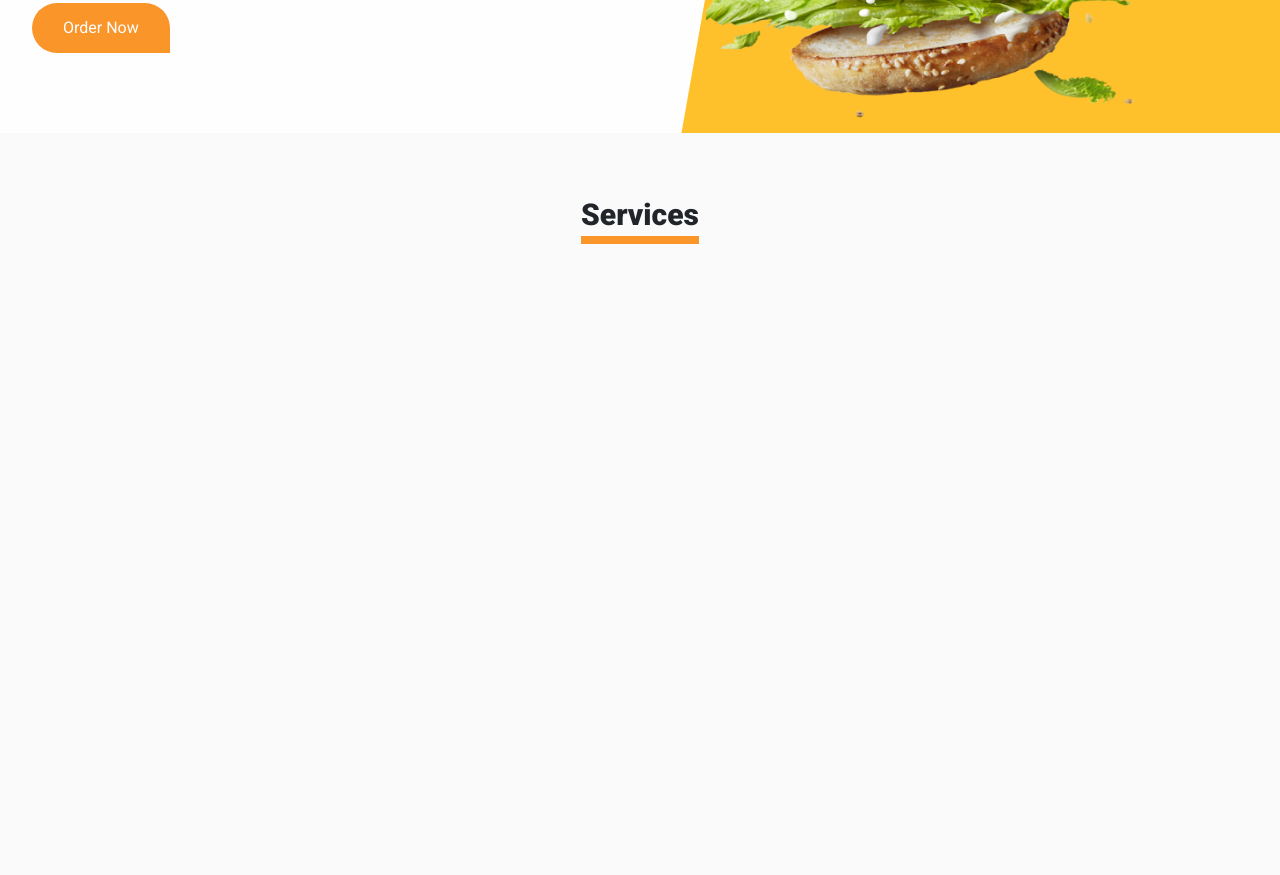
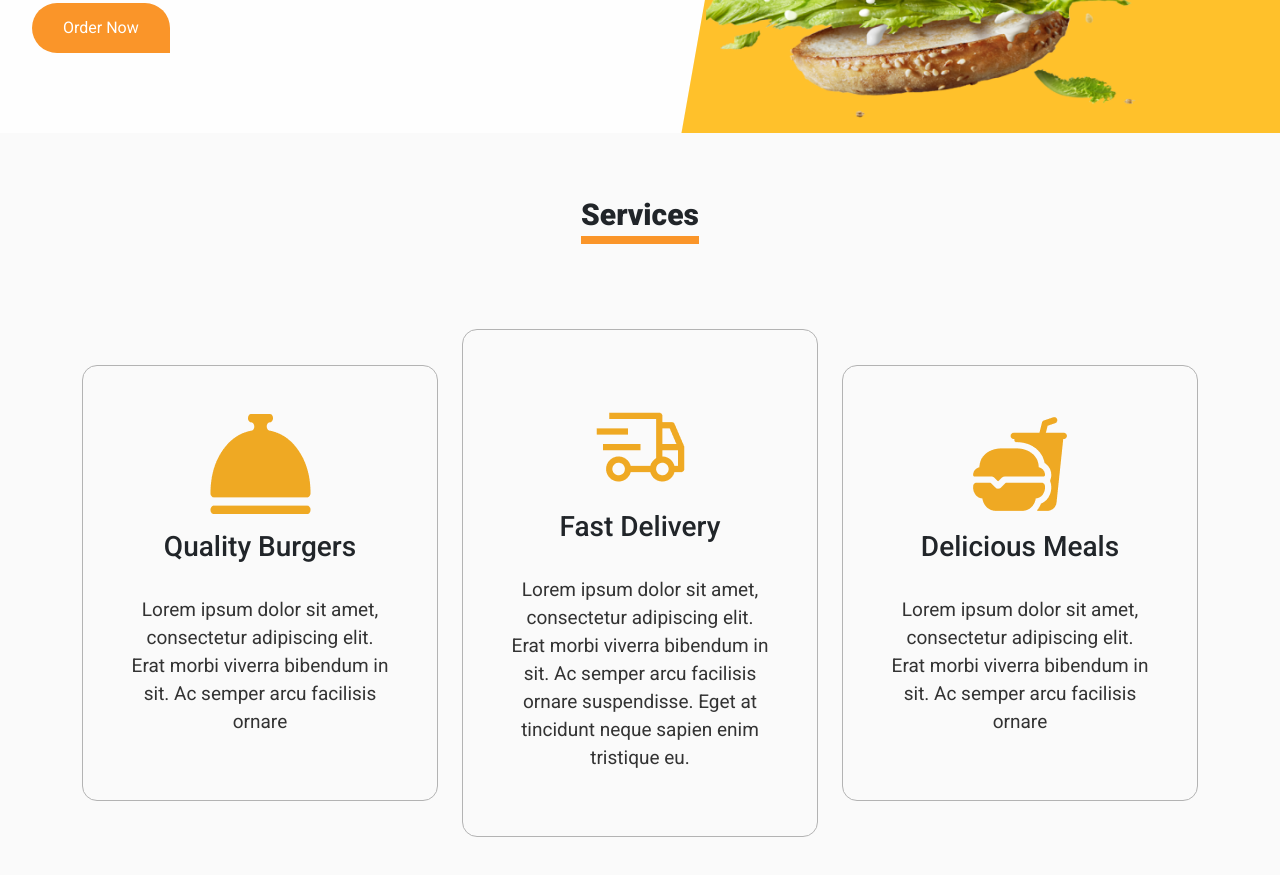
Before and after one commit to james-muriithi/burger-palace, a website: page index.html in a window 1280 px wide. Shown: the part 667-1542 px from the top of the page. Drawn offline with nearby package versions, Linux system fonts and the light colour scheme.

Commit message:
added services

```diff
--- a/index.html
+++ b/index.html
@@ -23,7 +23,7 @@
                     </a>
                     <div class="d-flex">
                         <span class="cart d-flex d-lg-none">
-                            <span class="my-auto" >
+                            <span class="my-auto">
                                 <img src="./images/basket.png" alt="cart">
                                 <div class="cart-counter">
                                     2
@@ -98,15 +98,63 @@
         </div>
     </section>
 
-    <section id="services" class="h-100 pt-5">
+    <section id="services" class="h-100 py-5">
         <div class="container-fluid container-lg pt-3">
             <div class="">
                 <h2 class="section-title text-center">
                     <span>Services</span>
                 </h2>
             </div>
-            <div class="row">
-
+            <div class="row mt-5 align-items-center pt-5 px-2 px-md-0">
+                <div class="col-md-4 mt-4 mt-lg-0">
+                    <div class="service-card p-5 px-md-2 p-lg-5">
+                        <div class="text-center">
+                            <img src="./images/delicios.png" alt="" class="card-image">
+                        </div>
+                        <div class="card-details text-center pt-3">
+                            <h3 class="card-title tw-bold">
+                                Quality Burgers
+                            </h3>
+                            <p class="card-description pt-4">
+                                Lorem ipsum dolor sit amet, consectetur adipiscing elit. Erat morbi viverra bibendum in
+                                sit. Ac semper arcu facilisis ornare
+                            </p>
+                        </div>
+                    </div>
+                </div>
+                <div class="col-md-4 mt-4 mt-lg-0">
+                    <div class="service-card p-5 px-md-2 p-lg-5">
+                        <div class="text-center pt-3">
+                            <img src="./images/delivery.png" alt="" class="card-image">
+                        </div>
+                        <div class="card-details text-center pt-3">
+                            <h3 class="card-title tw-bold">
+                                Fast Delivery
+                            </h3>
+                            <p class="card-description pt-4">
+                                Lorem ipsum dolor sit amet, consectetur adipiscing elit. Erat morbi viverra bibendum in
+                                sit. Ac semper arcu facilisis ornare suspendisse. Eget at tincidunt neque sapien enim
+                                tristique eu.
+                            </p>
+                        </div>
+                    </div>
+                </div>
+                <div class="col-md-4 mt-4 mt-lg-0">
+                    <div class="service-card p-5 px-md-2 p-lg-5">
+                        <div class="text-center">
+                            <img src="./images/ion_fast-food.png" alt="" class="card-image">
+                        </div>
+                        <div class="card-details text-center pt-3">
+                            <h3 class="card-title tw-bold">
+                                Delicious Meals
+                            </h3>
+                            <p class="card-description pt-4">
+                                Lorem ipsum dolor sit amet, consectetur adipiscing elit. Erat morbi viverra bibendum in
+                                sit. Ac semper arcu facilisis ornare
+                            </p>
+                        </div>
+                    </div>
+                </div>
             </div>
         </div>
     </section>
--- a/scss/partials/components/_services.scss
+++ b/scss/partials/components/_services.scss
@@ -1,3 +1,12 @@
 #services{
     background: lighten($black, 98%) !important;
+    .service-card{
+        border: 1px solid lighten($black, 70%);
+        border-radius: 15px;
+        .card-description{
+            color: lighten($black, 20%);
+            font-size: 19px;
+            line-height: 28px;
+        }
+    }
 }
```
Also changed, not shown: css/style.css, images/delicios.png (added), images/delivery.png (added), images/ion_fast-food.png (added).
